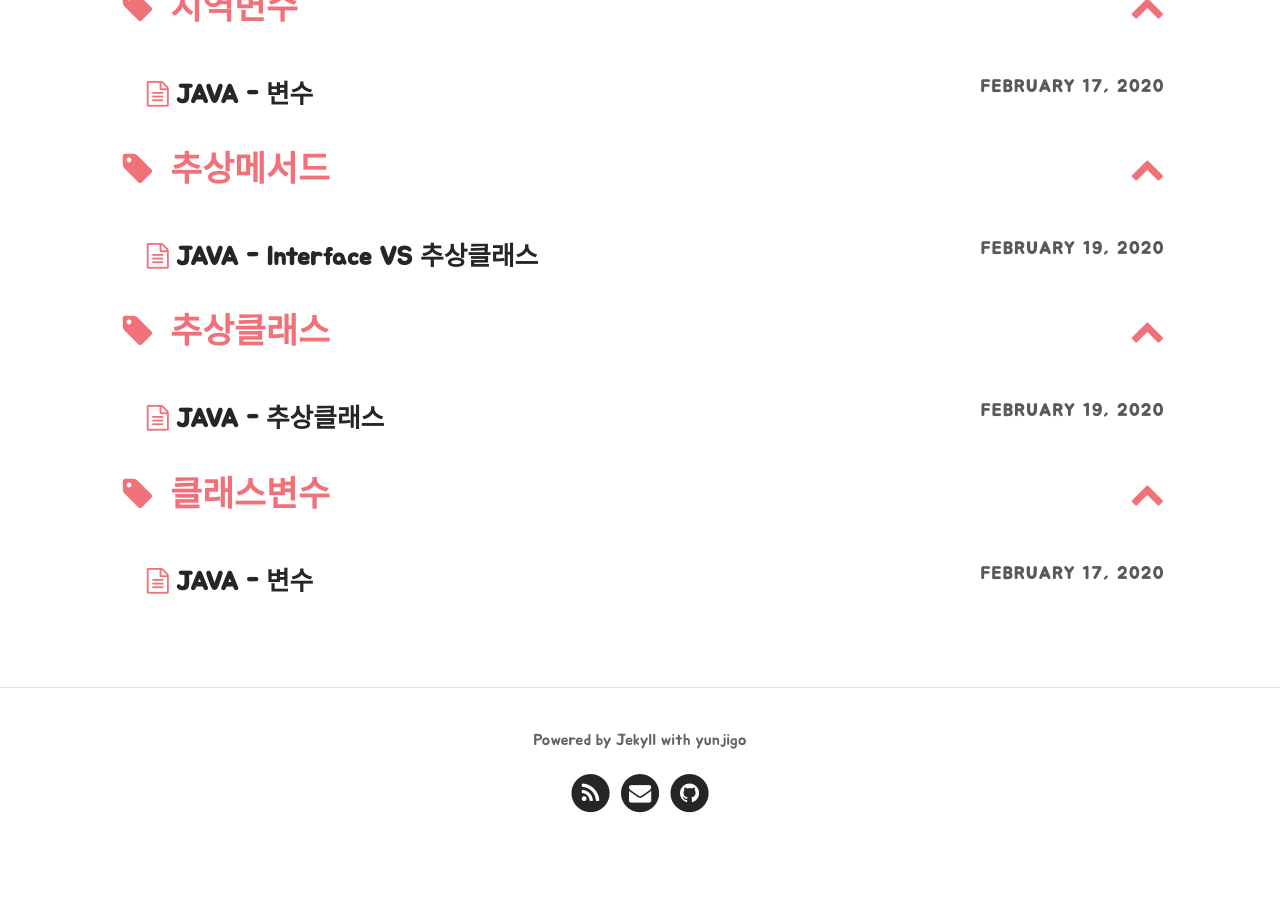
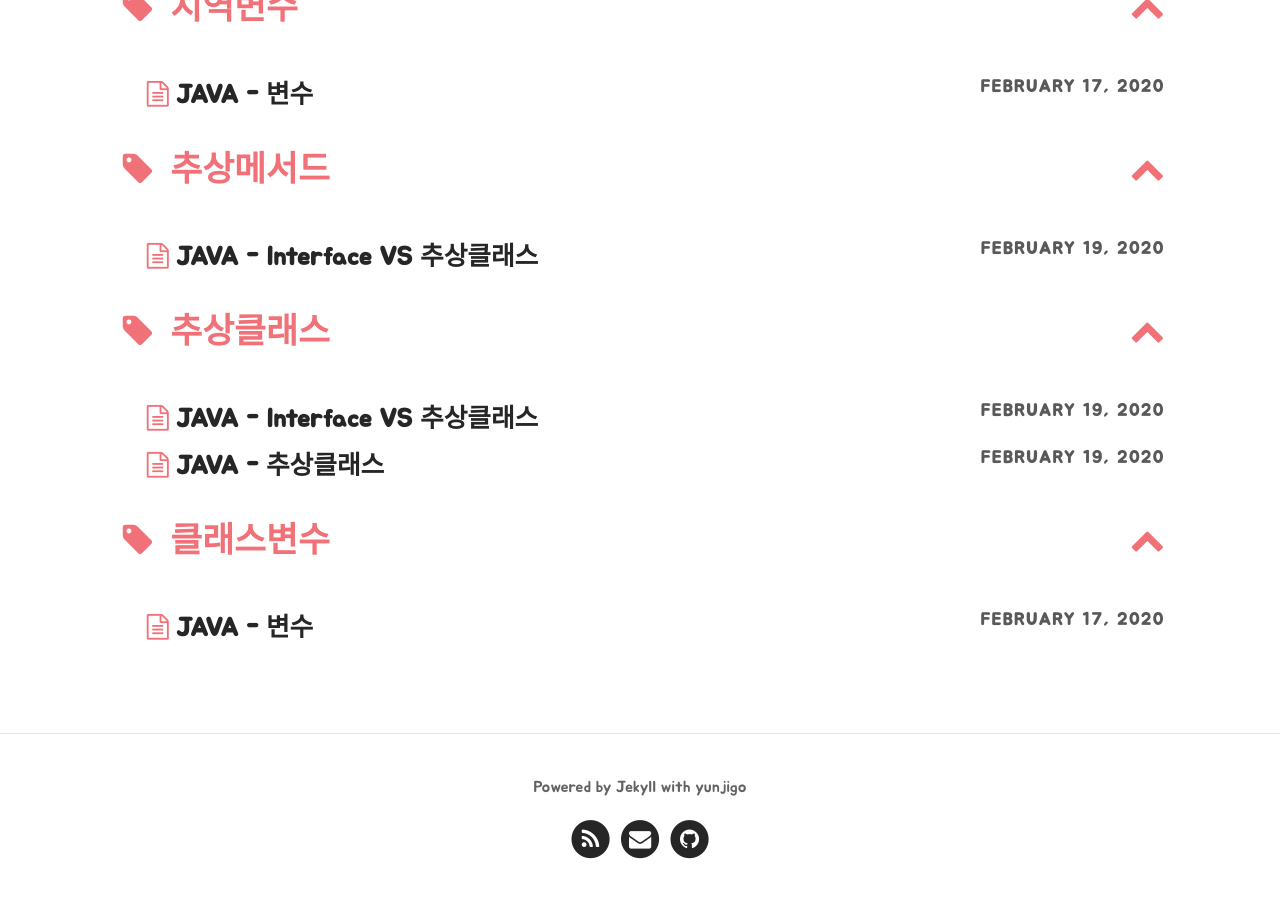
Before and after one commit to yunjigo92/yunjigo92.github.io, a Jekyll site: the page built from pages/tags.md, in a window 1280 px wide and 900 px high, scrolled down 4898 px. Built offline with Jekyll 4.4.1, drawn with Linux system fonts in a browser that asks for light colours; nearby versions of some CDN libraries; some web fonts are replaced; library files that are not in the unit come from our copies; before the commit the page ends 5751 px from its top, so only the background shows below that.

Commit message:
Update 2020-02-19-java_compare_interface_abstract.md

```diff
--- a/_posts/2020-02-19-java_compare_interface_abstract.md
+++ b/_posts/2020-02-19-java_compare_interface_abstract.md
@@ -4,7 +4,7 @@ title: JAVA - Interface VS 추상클래스     # Title of the page
 author: yunjigo
 color: rgb(36,41,46)                          # Add the specified color as feature image, and change link colors in post
 bootstrap: true                                   # Add bootstrap to the page
-tags: [java,interface,추상메서드,study]
+tags: [java,interface,추상메서드,추상클래스,study]
 excerpt_separator: <!--more-->
 ---
 
```
